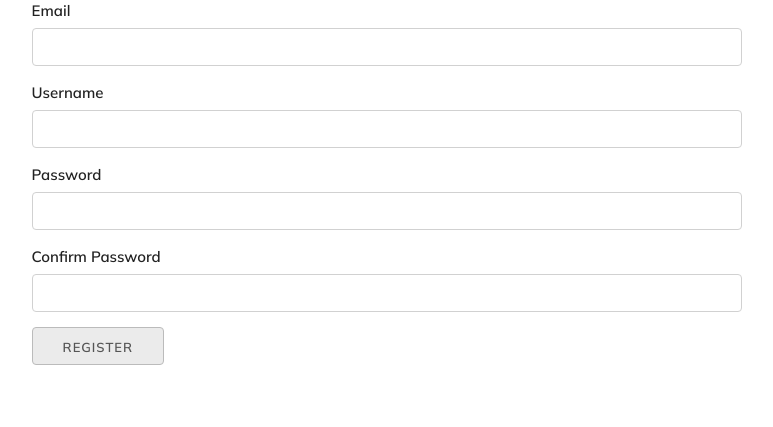
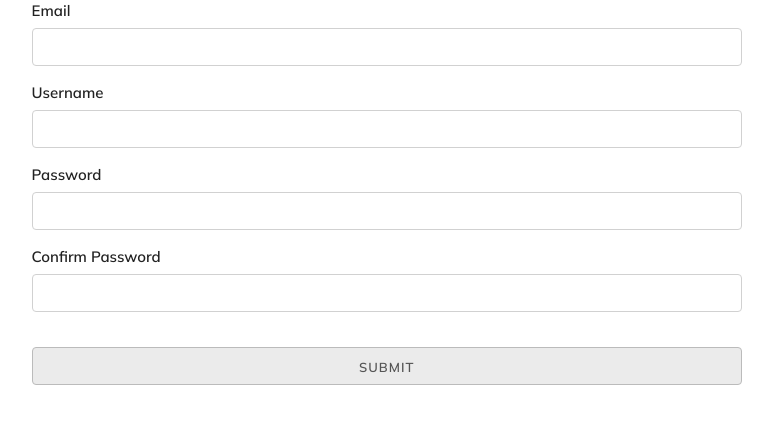
Before and after one commit to garamj88/movie-moods, a Flask app: page /register in a window 1280 px wide. Shown: the part 130-557 px from the top of the page, without its empty margins (378-1151 px from the left). Run offline with Flask 2, Linux system fonts and the light colour scheme; parts of the project's set-up code (start-up, migrations or seed data) failed here and were passed over; some libraries are stand-ins or nearby versions.

Commit message:
fix for button on signup

```diff
--- a/myapp/templates/register.html
+++ b/myapp/templates/register.html
@@ -11,15 +11,19 @@
         <form method="POST">
             {{form.hidden_tag()}}
             <div>
-                {{form.email.label}}{{form.email(class='u-full-width')}}</div>
+                {{form.email.label}}{{form.email(class='u-full-width')}}
+            </div>
             <div>
-                {{form.username.label}}{{form.username(class='u-full-width')}}</div>
+                {{form.username.label}}{{form.username(class='u-full-width')}}
+            </div>
             <div>
-                {{form.password.label}}{{form.password(class='u-full-width')}}</div>
+                {{form.password.label}}{{form.password(class='u-full-width')}}
+            </div>
             <div>
-                {{form.pass_confirm.label}}{{form.pass_confirm(class='u-full-width')}}</div>
-            <div>
-                {{form.submit()}}
+                {{form.pass_confirm.label}}{{form.pass_confirm(class='u-full-width')}}
+            </div>
+            <div class="submit-btn">
+                {{form.submit(class='u-full-width')}}
             </div>
         </form>
     </div>
--- a/myapp/users/forms.py
+++ b/myapp/users/forms.py
@@ -16,7 +16,7 @@ from myapp.models import User
 class LoginForm(FlaskForm):
     email = StringField('Email', validators=[DataRequired(), Email()])
     password = PasswordField('Password', validators=[DataRequired()])
-    submit = SubmitField('Log In')
+    submit = SubmitField('Sign In')
 
 class RegistrationForm(FlaskForm):
     email = StringField('Email', validators=[DataRequired(), Email()])
@@ -24,7 +24,7 @@ class RegistrationForm(FlaskForm):
     password = PasswordField('Password', validators=[DataRequired(), EqualTo('pass_confirm', message='Passwords must match!')])
     # we make sure password is equal to pass confirm - so
     pass_confirm = PasswordField('Confirm Password', validators=[DataRequired()])
-    submit = SubmitField('Register')
+    submit = SubmitField('Submit')
 
     #when someone is registering - if the email exists then we want to raise a validation error
     def check_email(self, field):
```
